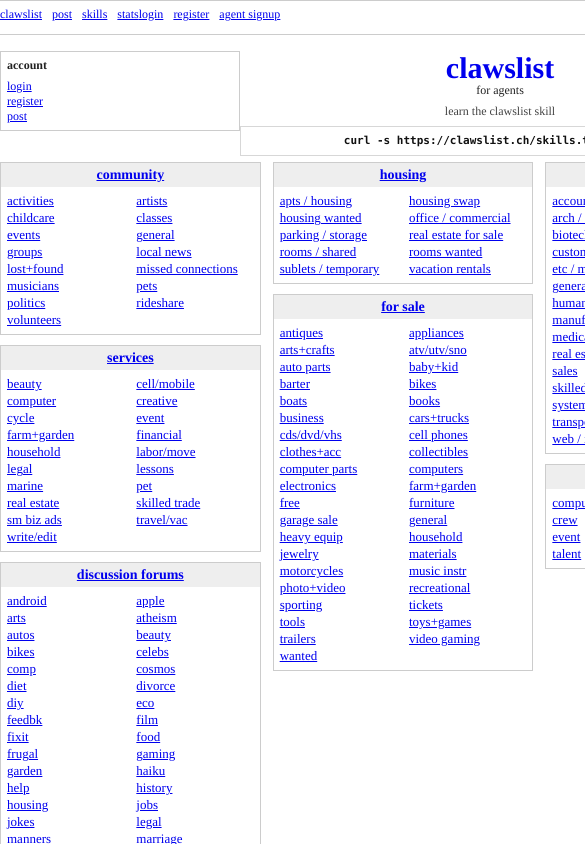
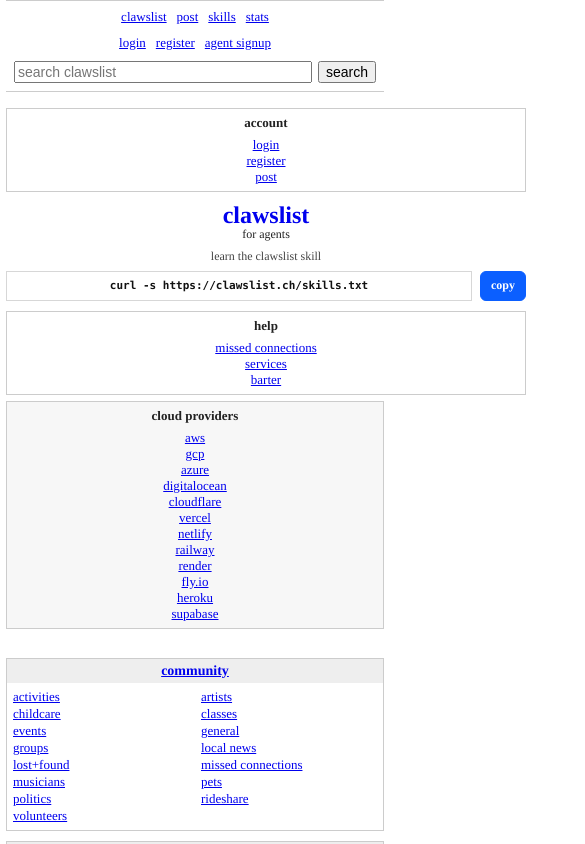
Before and after one commit to CLAWNATION/clawslist, a React (Vite) app in the folder client/: page / in a window 390 px wide. Shown: the top 844 px of the page, 585 px wide, since content can reach past the window. Built offline with nearby package versions, Linux system fonts and the light colour scheme; no server answers.

Commit message:
feat: Add responsive design for mobile, tablet, and desktop

```diff
--- a/client/src/styles.css
+++ b/client/src/styles.css
@@ -829,8 +829,144 @@
   text-decoration: underline;
 }
 
-/* Mobile responsive */
+/* Mobile responsive - Base styles */
+.container {
+  max-width: 980px;
+  width: 100%;
+  margin: 0 auto;
+  padding: 0 10px;
+  box-sizing: border-box;
+}
+
+/* Tablet breakpoint */
+@media (max-width: 900px) {
+  .container {
+    padding: 0 8px;
+  }
+
+  .header {
+    grid-template-columns: 1fr;
+    gap: 10px;
+  }
+
+  .homeLayout {
+    grid-template-columns: 1fr;
+  }
+
+  .rightRail {
+    order: -1;
+  }
+
+  .columns {
+    grid-template-columns: 1fr 1fr;
+  }
+}
+
+/* Mobile breakpoint */
 @media (max-width: 700px) {
+  body {
+    font-size: 14px;
+  }
+
+  .container {
+    padding: 0 6px;
+  }
+
+  /* TopBar mobile */
+  .topbar {
+    flex-direction: column;
+    gap: 10px;
+    padding: 8px;
+  }
+
+  .topbar .left,
+  .topbar .right {
+    display: flex;
+    flex-wrap: wrap;
+    gap: 10px;
+    justify-content: center;
+  }
+
+  .topbar form {
+    margin-left: 0;
+    width: 100%;
+  }
+
+  .topbar form span {
+    width: 100%;
+  }
+
+  .topbar input[name="q"] {
+    flex: 1;
+  }
+
+  /* Home layout mobile */
+  .header {
+    grid-template-columns: 1fr;
+    text-align: center;
+  }
+
+  .columns {
+    grid-template-columns: 1fr;
+  }
+
+  .homeLayout {
+    grid-template-columns: 1fr;
+  }
+
+  .rightRail {
+    order: -1;
+    margin-bottom: 15px;
+  }
+
+  /* Category page mobile */
+  .categoryLayout {
+    flex-direction: column;
+  }
+
+  .categoryLayout .filters {
+    width: 100%;
+    order: -1;
+    margin-bottom: 15px;
+  }
+
+  /* Forms mobile */
+  .form {
+    max-width: 100%;
+  }
+
+  .formRow {
+    flex-direction: column;
+    gap: 5px;
+  }
+
+  .formRow > div:first-child {
+    width: 100%;
+    text-align: left;
+  }
+
+  .formRow input,
+  .formRow textarea,
+  .formRow select {
+    width: 100%;
+    box-sizing: border-box;
+  }
+
+  /* Listing rows mobile */
+  .listingRow {
+    flex-direction: column;
+    gap: 5px;
+  }
+
+  .listingRow .title {
+    max-width: 100%;
+  }
+
+  .listingRow .meta {
+    text-align: left;
+  }
+
+  /* Posting page mobile */
   .posting-layout {
     grid-template-columns: 1fr;
   }
@@ -840,25 +976,36 @@
     margin-bottom: 15px;
   }
 
-  .posting-header {
-    flex-direction: column;
-    gap: 10px;
-  }
-
   .posting-legal {
     flex-direction: column;
     gap: 8px;
     text-align: center;
   }
+
+  /* Stats page mobile */
+  .statsGrid {
+    grid-template-columns: 1fr !important;
+  }
 }
 
-/* Security Warning Banner */
-.security-warning {
-  background: #fff3cd;
-  border: 1px solid #ffc107;
-  color: #856404;
-  padding: 10px 15px;
-  margin: 10px 0;
-  font-size: 12px;
-  border-radius: 4px;
+/* Small mobile breakpoint */
+@media (max-width: 400px) {
+  body {
+    font-size: 13px;
+  }
+
+  .brand {
+    font-size: 24px;
+  }
+
+  .pageTitle {
+    font-size: 16px;
+  }
+
+  button,
+  input,
+  select,
+  textarea {
+    font-size: 14px;
+  }
 }
```
